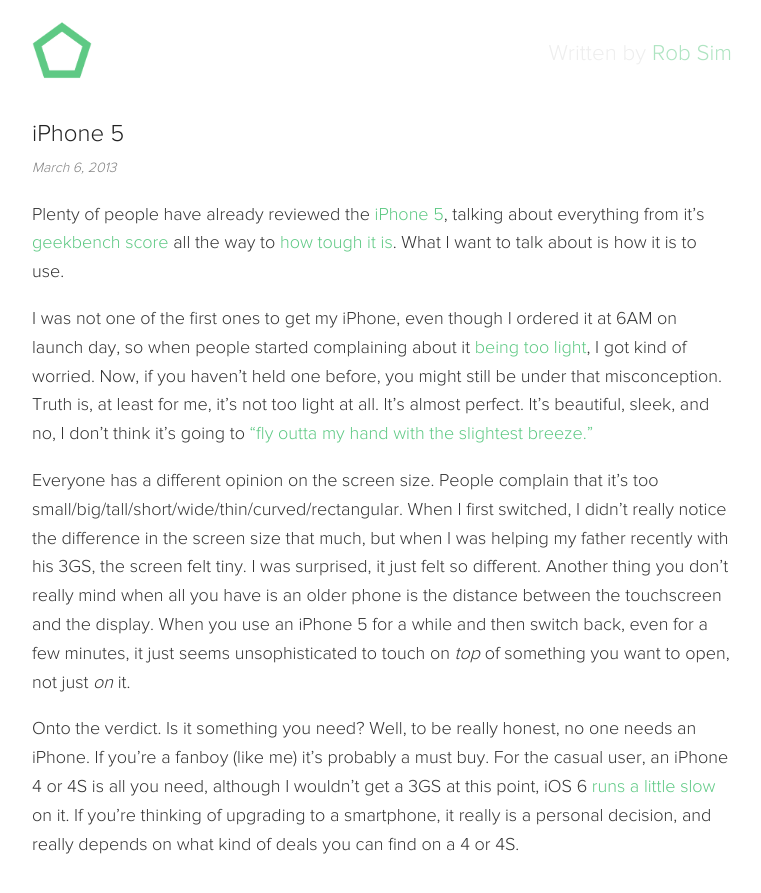
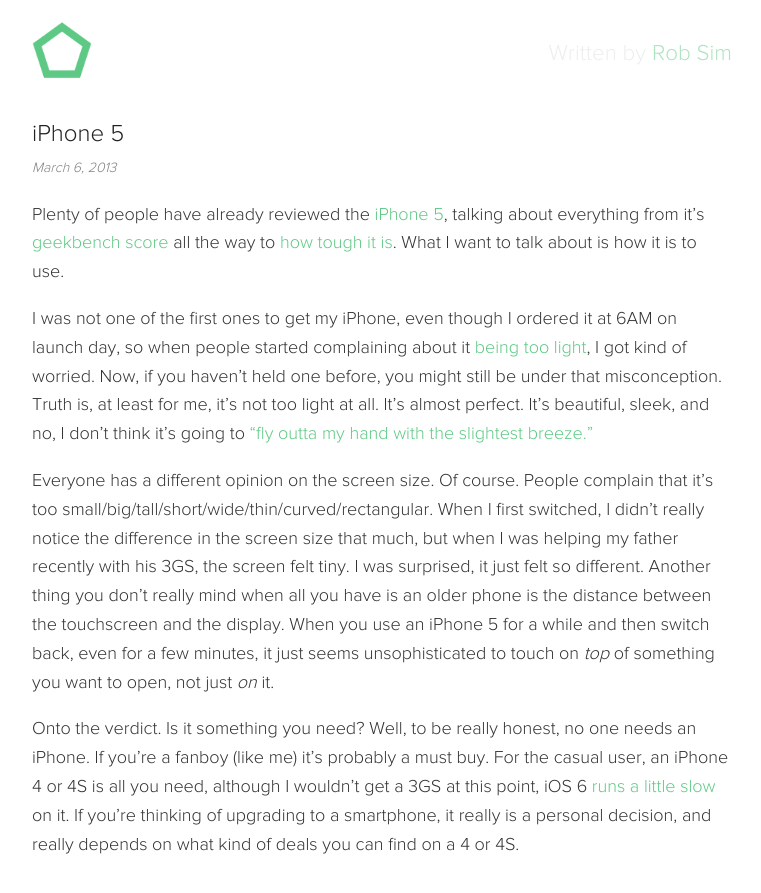
Before and after one commit to RobSim/blog, a Jekyll site: the page built from _posts/2013-03-06-iPhone-5.md, in a window 1280 px wide. Shown: the top 893 px of the page, without its empty margins (258-1019 px from the left). Built offline with Jekyll 4.4.1, drawn with Linux system fonts in a browser that asks for light colours; Markdown is read by kramdown in place of the engine named in the settings.

Commit message:
Post Fixes

```diff
--- a/_posts/2013-03-06-iPhone-5.md
+++ b/_posts/2013-03-06-iPhone-5.md
@@ -21,7 +21,7 @@
 don’t think it’s going to [“fly outta my hand with the slightest
 breeze.”](https://twitter.com/Rbeavs/statuses/249188103296778240)
 
-Everyone has a different opinion on the screen size. People complain
+Everyone has a different opinion on the screen size. Of course. People complain
 that it’s too small/big/tall/short/wide/thin/curved/rectangular. When I
 first switched, I didn’t really notice the difference in the screen size
 that much, but when I was helping my father recently with his 3GS, the
--- a/css/screen.css
+++ b/css/screen.css
@@ -9,7 +9,7 @@
     font-style: normal;
 }
 
-/*@font-face {
+@font-face {
     font-family: 'Proxima Nova Extrabold';
     src: url('fonts/proximanova-extrabold-webfont.eot');
     src: url('fonts/proximanova-extrabold-webfont.eot?#iefix') format('embedded-opentype'),
@@ -18,7 +18,7 @@
          url('fonts/proximanova-extrabold-webfont.svg#proxima_novaextrabold') format('svg');
     font-weight: bold;
     font-style: normal;
-}*/
+}
 
 /******************************
 /* Body styles
```
Also changed, not shown: _posts/2013-02-24-Rise-Alarm-Clock.md (+2 -0 lines).
